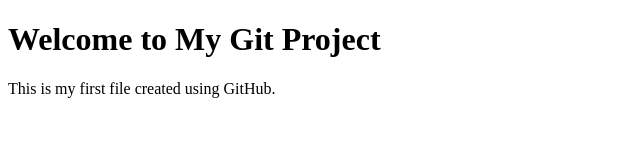
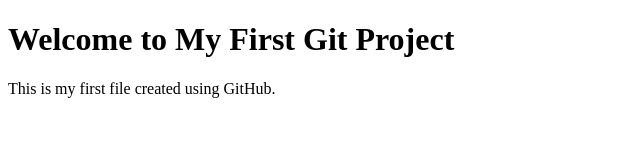
Before and after one commit to Hamsar05/CI-CD-Experiment1, a plain HTML site: page index.html in a window 1280 px wide. Shown: the whole page, without its empty margins (0-640 px from the left). Drawn offline with Linux system fonts and the light colour scheme.

Commit message:
Add and modify files

```diff
--- a/index.html
+++ b/index.html
@@ -4,7 +4,7 @@
     <title>My First Git Project</title>
 </head>
 <body>
-    <h1>Welcome to My Git Project</h1>
+    <h1>Welcome to My First Git Project</h1>
     <p>This is my first file created using GitHub.</p>
 </body>
 </html>
```
Also changed, not shown: test.html (added, +1 -0 lines).
